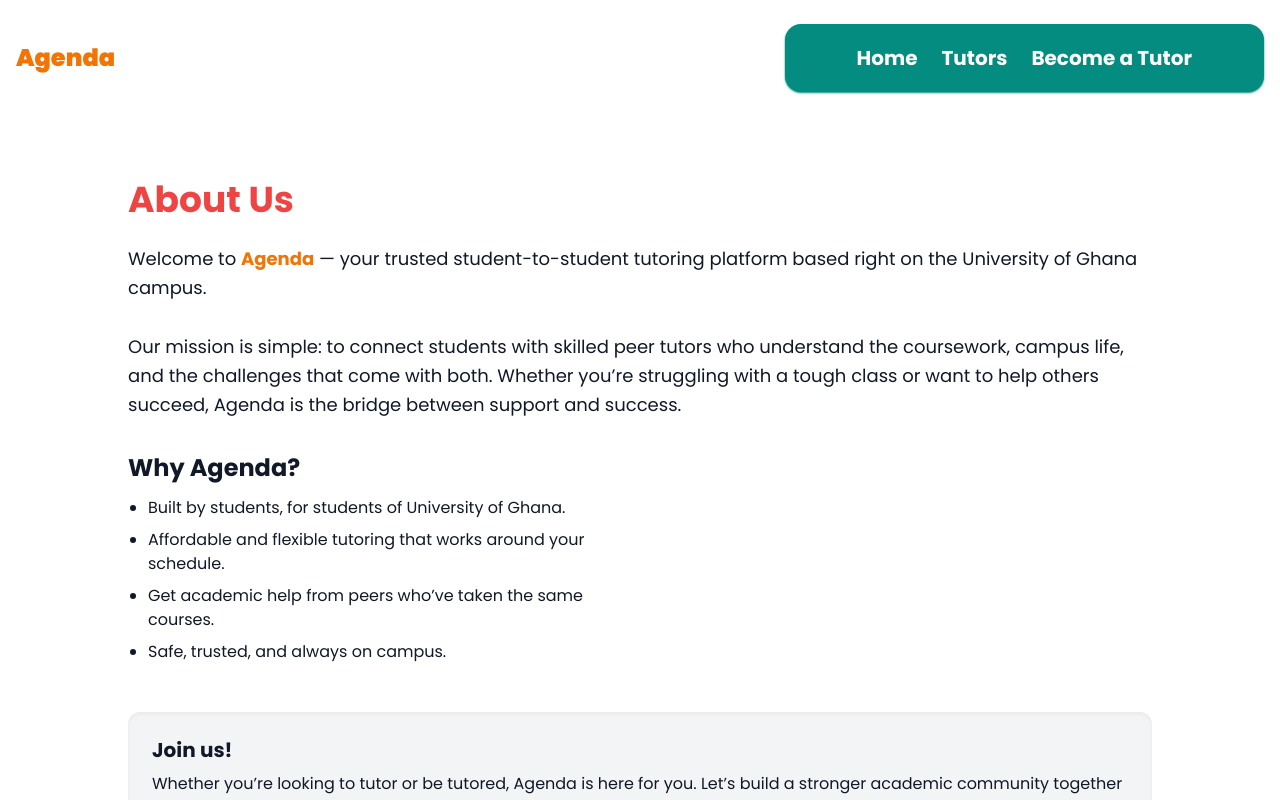
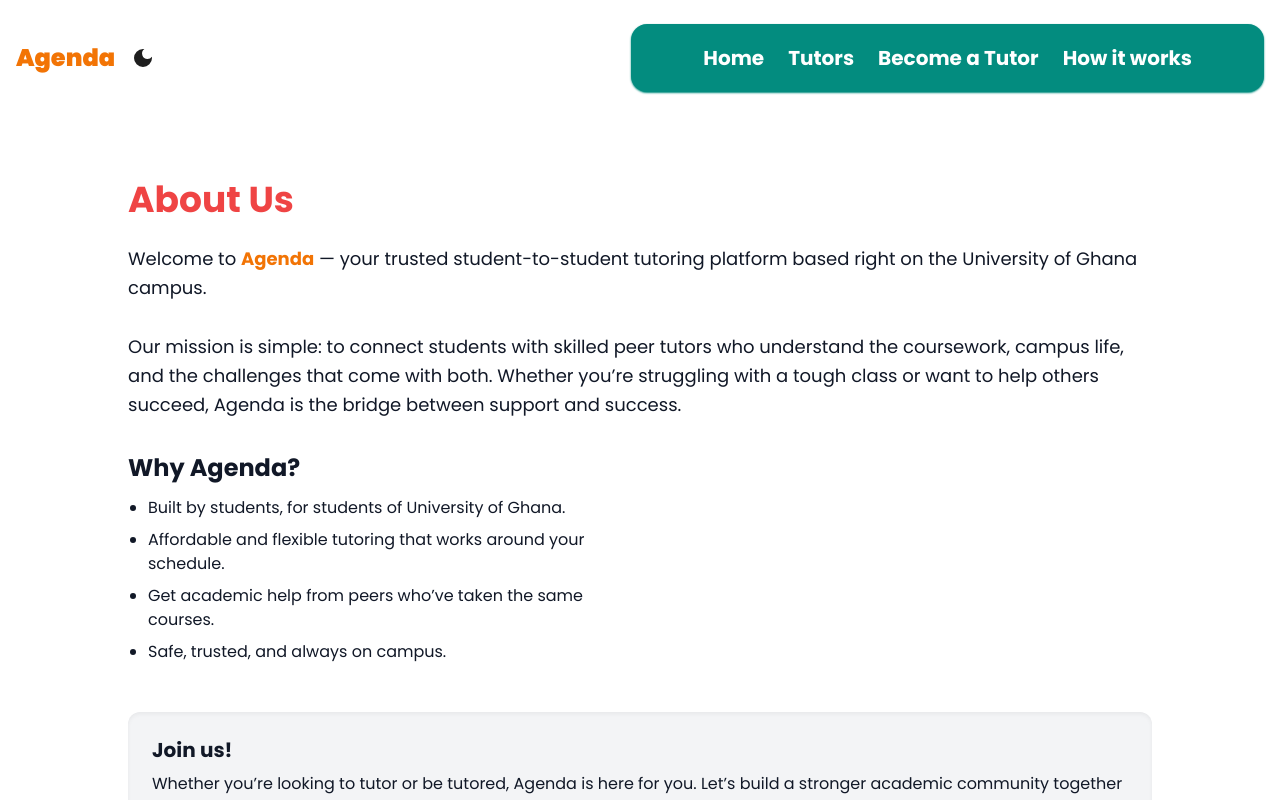
Before and after one commit to alhajisambo123/hotel-management, a Next.js app: page /about in a window 1280 px wide. Shown: the top 800 px of the page. Built offline with nearby package versions, Linux system fonts and the light colour scheme.

Commit message:
Initial commit38

```diff
--- a/src/components/Header/Header.tsx
+++ b/src/components/Header/Header.tsx
@@ -106,10 +106,28 @@ const Header = () => {
     <header className="sticky top-0 z-50 py-6 px-4 container mx-auto text-xl bg-white dark:bg-black transition-all duration-300">
       <div className="flex items-center justify-between">
         {/* Logo */}
-        <Link href="/" className="font-black text-tertiary-dark text-2xl">
-          Agenda
-        </Link>
-
+        <div className="flex items-center gap-4">
+          <Link href="/" className="font-black text-tertiary-dark text-2xl">
+            Agenda
+          </Link>
+          {darkTheme ? (
+            <MdOutlineLightMode
+              className="cursor-pointer text-2xl"
+              onClick={() => {
+                setDarkTheme(false);
+                localStorage.removeItem("hotel-theme");
+              }}
+            />
+          ) : (
+            <MdDarkMode
+              className="cursor-pointer text-2xl"
+              onClick={() => {
+                setDarkTheme(true);
+                localStorage.setItem("hotel-theme", "true");
+              }}
+            />
+          )}
+        </div>
         {/* Desktop Nav */}
         <ul className="hidden md:flex items-center gap-6 font-bold btn-primary">
           <li className="hover:-translate-y-2 duration-500 transition-all">
@@ -121,28 +139,13 @@ const Header = () => {
           <li className="hover:-translate-y-2 duration-500 transition-all">
             <Link href="/about">Become a Tutor</Link>
           </li>
+          <li className="hover:-translate-y-2 duration-500 transition-all">
+            <Link href="/about">How it works</Link>
+          </li>
         </ul>
 
         {/* Right Icons */}
         <div className="flex items-center gap-4 md:hidden">
-          {darkTheme ? (
-            <MdOutlineLightMode
-              className="cursor-pointer"
-              onClick={() => {
-                setDarkTheme(false);
-                localStorage.removeItem("hotel-theme");
-              }}
-            />
-          ) : (
-            <MdDarkMode
-              className="cursor-pointer"
-              onClick={() => {
-                setDarkTheme(true);
-                localStorage.setItem("hotel-theme", "true");
-              }}
-            />
-          )}
-
           {/* Hamburger Button */}
           <button onClick={() => setMenuOpen(!menuOpen)}>
             {menuOpen ? <FaTimes size={24} /> : <FaBars size={24} />}
@@ -159,9 +162,23 @@ const Header = () => {
           <Link href="/rooms" onClick={() => setMenuOpen(false)}>
             Tutors
           </Link>
-          <Link href="/about" onClick={() => setMenuOpen(false)}>
+          <Link href="/becomeatutor" onClick={() => setMenuOpen(false)}>
             Become a Tutor
           </Link>
+
+          <Link href="/about" onClick={() => setMenuOpen(false)}>
+            About us
+          </Link>
+          {/* <li className="hover:-translate-y-2 duration-500 transition-all">
+            <Link href="/about">About us</Link>
+          </li> */}
+
+          {/* <li className="hover:-translate-y-2 duration-500 transition-all">
+            <Link href="/about">Become a Tutor</Link>
+          </li> */}
+          {/* <li className="hover:-translate-y-2 duration-500 transition-all">
+            <Link href="/about">How it works</Link>
+          </li> */}
         </div>
       )}
     </header>
```
